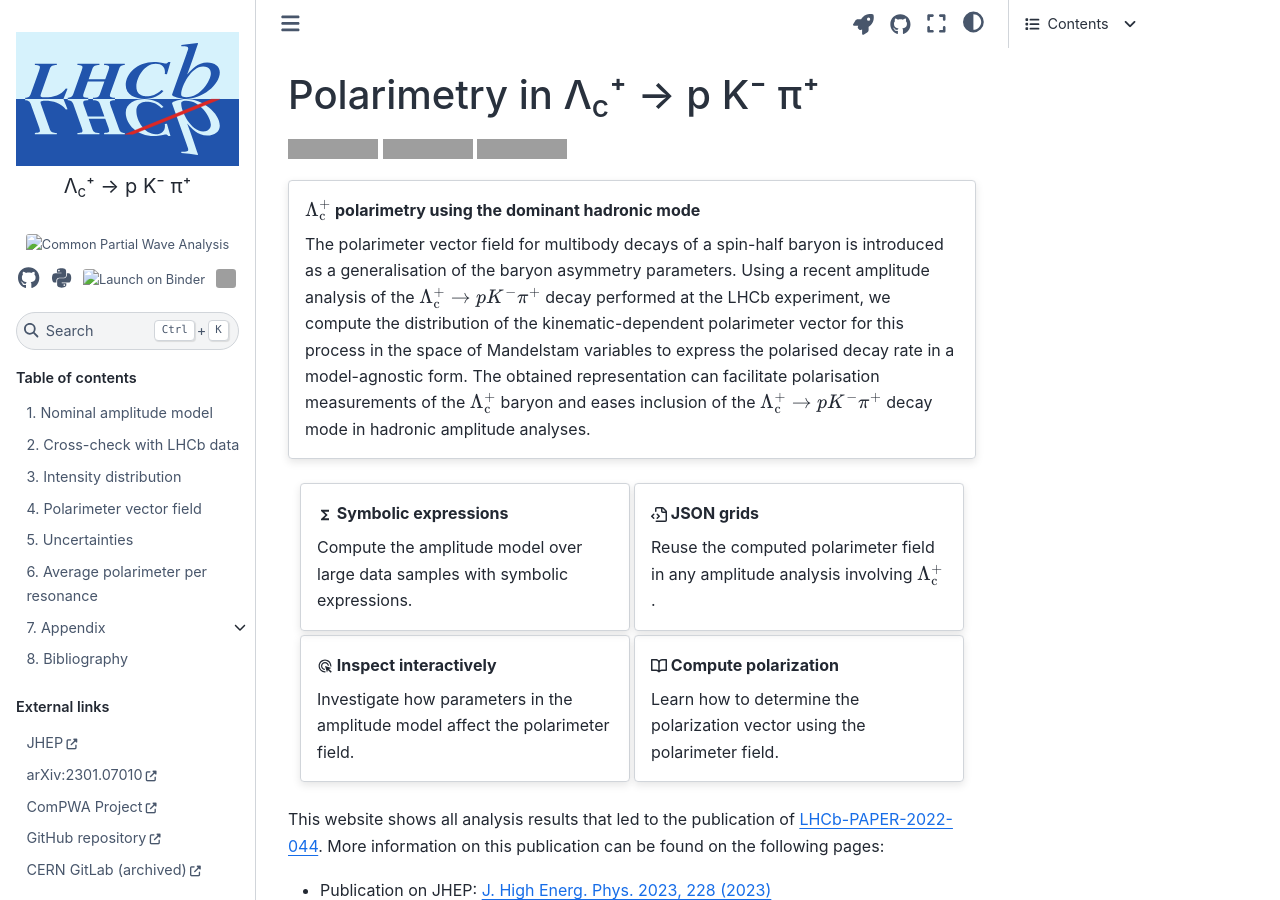
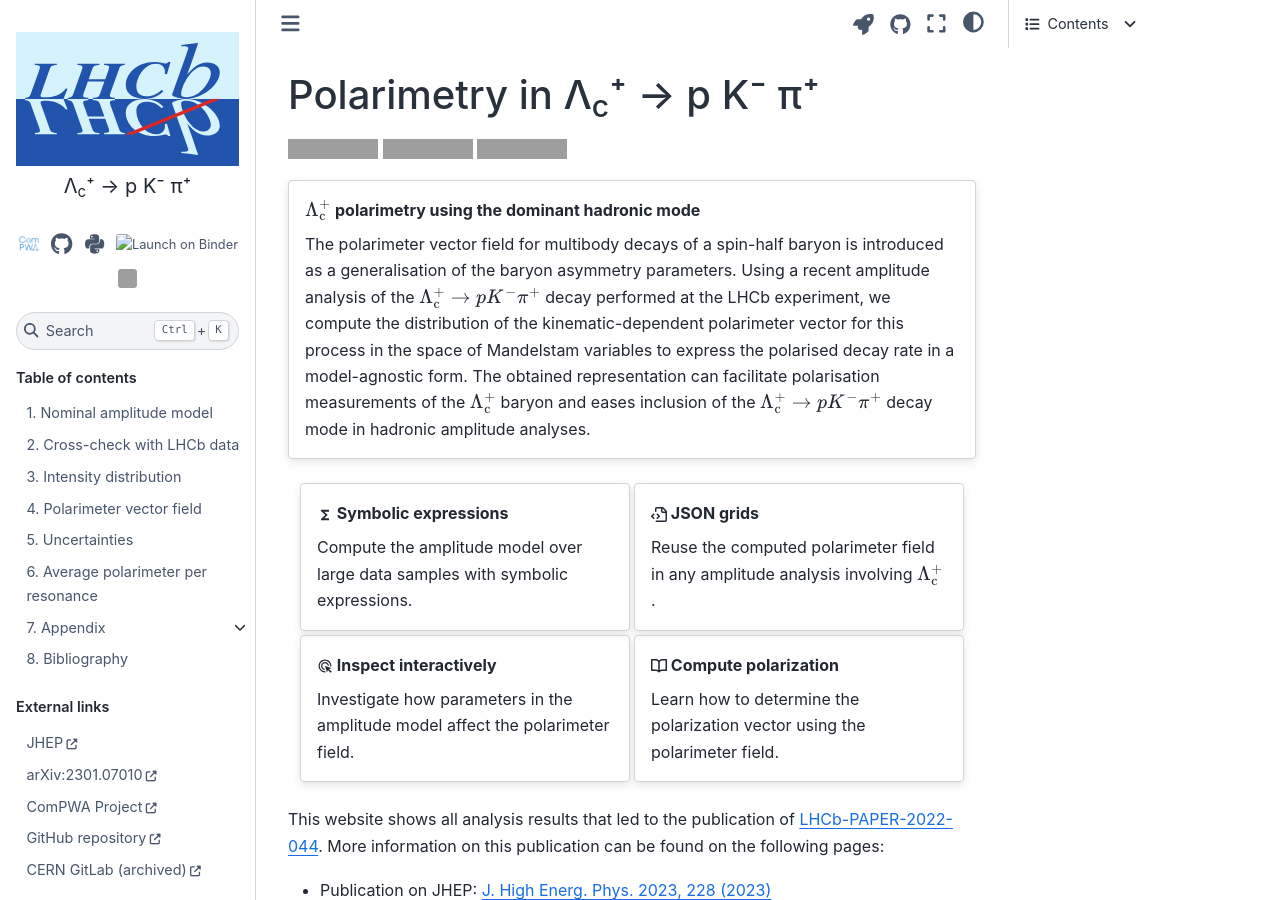
Before and after one commit to ComPWA/polarimetry, a Sphinx documentation site: the page built from docs/index.ipynb, in a window 1280 px wide and 900 px high. Built offline with Sphinx 7.4.7 and the Sphinx Book theme 1.1.4, drawn with Linux system fonts in a browser that asks for light colours; pages that are not in the unit, such as notebooks, are missing from menus; the version number could not be read and is left out; comment, search, counter and statistics services are not loaded; grey boxes are pictures that could not be loaded.

Commit message:
ENH: move `favicon.ico` to root directory in build

```diff
--- a/docs/conf.py
+++ b/docs/conf.py
@@ -332,7 +332,8 @@ generate_apidoc_package_path = f"../src/{PACKAGE_NAME}"
 html_css_files = [
     "custom.css",
 ]
-html_favicon = "_static/favicon.ico"
+html_extra_path = ["favicon.ico"]
+html_favicon = "favicon.ico"
 html_js_files = [
     # https://github.com/requirejs/requirejs/tags
     "https://cdnjs.cloudflare.com/ajax/libs/require.js/2.3.7/require.min.js",
@@ -347,7 +348,7 @@ html_theme_options = {
         {
             "name": "Common Partial Wave Analysis",
             "url": "https://compwa.github.io",
-            "icon": "https://compwa.github.io/_static/favicon.ico",
+            "icon": "favicon.ico",
             "type": "url",
         },
         {
```
Also changed, not shown: docs/favicon.ico (renamed from docs/_static/favicon.ico).
